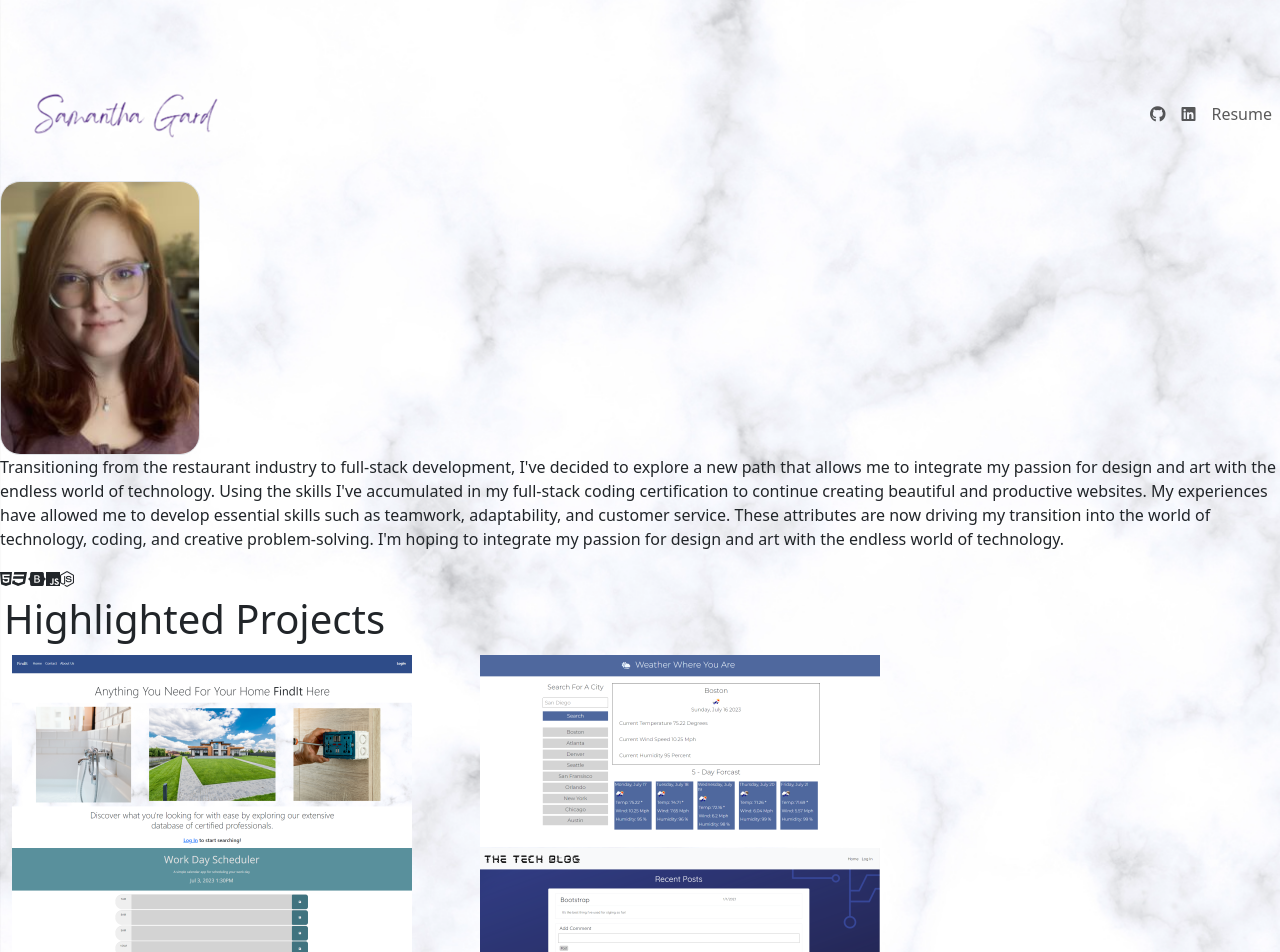
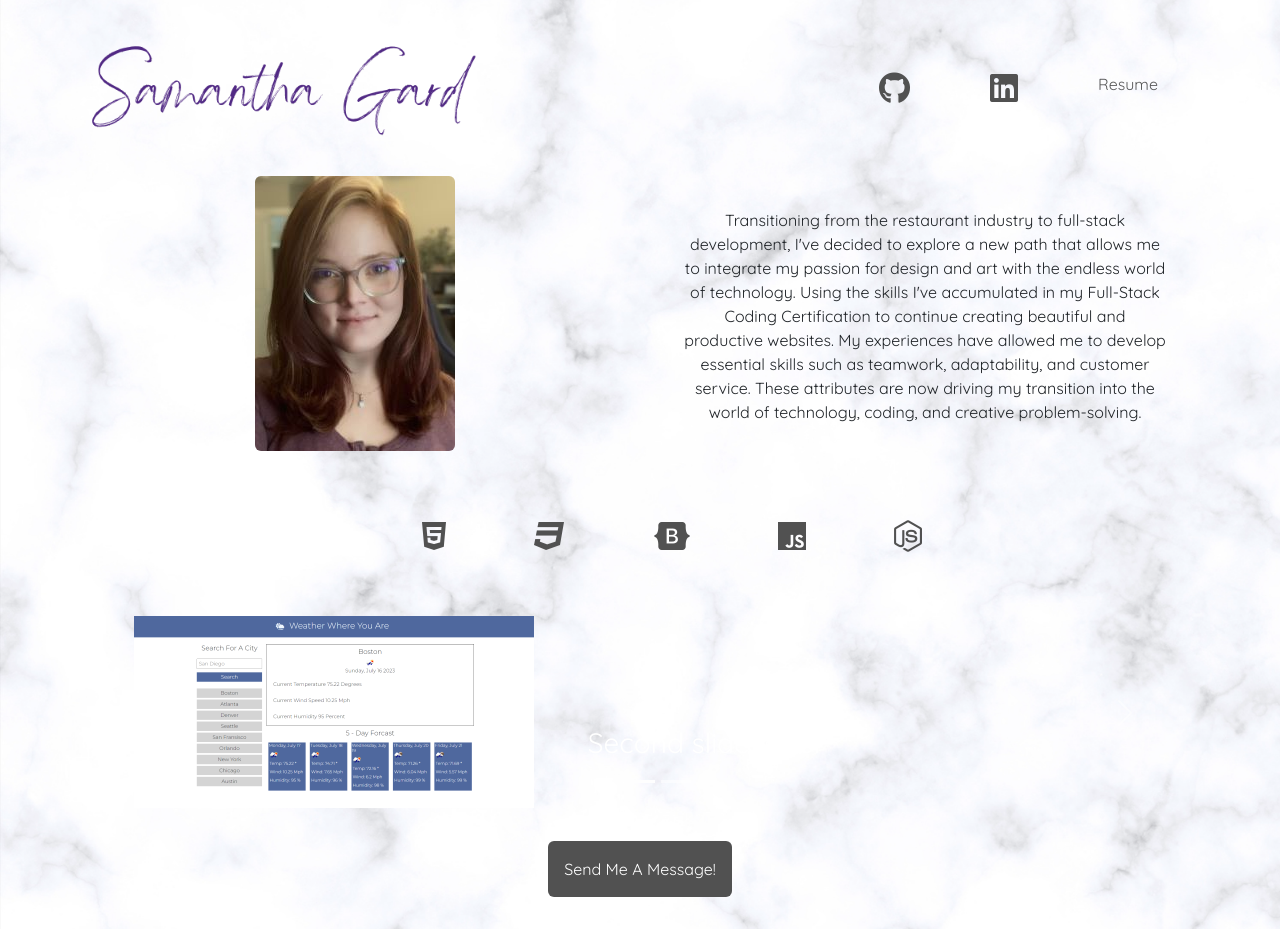
Before and after one commit to samanthagard13/SG-React-Portfolio, a React (Vite) app: page / in a window 1280 px wide. Shown: the top 952 px of the page. After the commit the page ends 929 px from the top, so only its background shows below. Built offline with nearby package versions, Linux system fonts and the light colour scheme.

Commit message:
react bootstrap changes

```diff
--- a/package.json
+++ b/package.json
@@ -13,6 +13,7 @@
     "bootstrap": "^5.3.2",
     "jquery": "^3.7.1",
     "react": "^18.2.0",
+    "react-bootstrap": "^2.9.1",
     "react-dom": "^18.2.0"
   },
   "devDependencies": {
--- a/src/App.css
+++ b/src/App.css
@@ -7,47 +7,23 @@ body {
 #root {
   max-width: 1280px;
   margin: 0 auto;
+  font-family: Quicksand;
 }
 
-.logo {
-  width: 250px;
-  padding: 1.5em;
-  will-change: filter;
-  transition: filter 300ms;
+nav {
+  margin-top: 1.5em;
 }
 
-.navbar-toggler-icon {
-  border: none;
+.about {
+  margin-top: 1.5em;
 }
 
-.photo {
-  border-radius: 20px;
-  border-color: black;
+i {
+  color: rgb(81, 81, 81);
+  font-size: 2em;
+  margin: 1em;
 }
 
 ul {
   list-style: none;
 }
-
-.container {
-  display: flex;
-  flex-wrap: wrap;
-}
-
-.item {
-  flex-grow: 1;
-  flex-basis: 200;
-}
-
-.contact-btn {
-  background-color:  #512984;
-  border-radius: 20px;
-}
-
-.card {
-  padding: 2em;
-}
-
-.read-the-docs {
-  color: #888;
-}
--- a/src/App.jsx
+++ b/src/App.jsx
@@ -4,7 +4,7 @@ import NavBar from './components/NavBar';
 import AboutMe from './components/AboutMe';
 import Skills from './components/Skills';
 import Projects from './components/Projects';
-import Footer from './components/Footer';
+import Contact from './components/Contact';
 import 'bootstrap/dist/css/bootstrap.min.css';
 import 'bootstrap/dist/js/bootstrap.bundle.min.js';
 
@@ -23,7 +23,7 @@ return (
   <Projects />
 
 
-  <Footer/>
+  <Contact/>
 
   </div>
 
--- a/src/components/AboutMe.jsx
+++ b/src/components/AboutMe.jsx
@@ -1,23 +1,33 @@
-import React from 'react';
-import 'bootstrap/dist/css/bootstrap.min.css';
-import 'bootstrap/dist/js/bootstrap.bundle.min.js';
+import React from "react";
+import { Container, Row, Col, Image } from "react-bootstrap";
 
 function AboutMe() {
-    return (
-        <div>
-            <img className="border photo" width="200" src="/images/new-photo.jpg"></img>
-                <p>Transitioning from the restaurant industry to full-stack
+  return (
+    <Container className="text-center about">
+      <Row>
+        <Col xs lg="6">
+          <Image
+            src="/images/new-photo.jpg"
+            alt="Photo"
+            rounded
+          />
+        </Col>
+        <Col xs lg="6">
+          <p style={{margin: "2em"}}>
+            Transitioning from the restaurant industry to full-stack
             development, I've decided to explore a new path that allows me to
             integrate my passion for design and art with the endless world of
-            technology. Using the skills I've accumulated in my full-stack
-            coding certification to continue creating beautiful and
-            productive websites. My experiences have allowed me to develop essential skills such as
-            teamwork, adaptability, and customer service. These attributes are
-            now driving my transition into the world of technology, coding, and
-            creative problem-solving. I'm hoping to integrate my passion for design and art with the
-            endless world of technology.</p>
-        </div>
-    )
-};
+            technology. Using the skills I've accumulated in my Full-Stack
+            Coding Certification to continue creating beautiful and productive
+            websites. My experiences have allowed me to develop essential skills
+            such as teamwork, adaptability, and customer service. These
+            attributes are now driving my transition into the world of
+            technology, coding, and creative problem-solving.
+          </p>
+        </Col>
+      </Row>
+    </Container>
+  );
+}
 
 export default AboutMe;
--- /dev/null
+++ b/src/components/Contact.jsx
@@ -0,0 +1,16 @@
+import React from "react";
+import { Container, Row, Button } from "react-bootstrap";
+
+function Contact() {
+  return (
+    <Container className="d-flex justify-content-center align-items-center">
+      <Row className="text-center">
+            <a href="mailto:samantha.gard13@gmail.com">
+              <Button style={{backgroundColor: "#515151", border: "none", padding: "1em", margin: "2em"}} className="contact-btn">Send Me A Message!</Button>
+            </a>
+      </Row>
+    </Container>
+  );
+}
+
+export default Contact;
--- a/src/components/Footer.jsx
+++ /dev/null
@@ -1,20 +0,0 @@
-import React from 'react';
-import 'bootstrap/dist/css/bootstrap.min.css';
-import 'bootstrap/dist/js/bootstrap.bundle.min.js';
-
-function Footer() {
-    return (
-        <div>
-            <h2 className="display-6">Contact Me</h2>
-            <ul>
-                <li>Currently Working Towards A Position In The Web Design And Development Field</li>
-                <li>
-                    <a href="mailto:samantha.gard13@gmail.com"><button className="contact-btn m-2">Send Me A Message!</button></a>
-                </li>
-            </ul>
-        </div>
-    );
-}
-
-
-export default Footer;
--- a/src/components/NavBar.jsx
+++ b/src/components/NavBar.jsx
@@ -1,56 +1,31 @@
-import React from 'react';
-import 'bootstrap/dist/css/bootstrap.min.css';
-import 'bootstrap/dist/js/bootstrap.bundle.min.js';
+import React from "react";
+import { Navbar, Container, Nav } from "react-bootstrap";
 
 function NavBar() {
-    return (
+  return (
+    <Navbar>
+      <Container>
+        <Navbar.Brand href="#home">
+          <img src="./images/SamanthaG-purple.png" alt="Samantha Gard" />
+        </Navbar.Brand>
 
-      <nav className="navbar navbar-expand-lg mt-5">
-      <a className="navbar-brand" href="/"><img
-          className="logo"
-          src="./images/SamanthaG-purple.png"
-          alt="Samantha Gard"
-        /></a>
-      <button
-        className="navbar-toggler"
-        type="button"
-        data-toggle="collapse"
-        data-target="#navbarNav"
-        aria-controls="navbarNav"
-        aria-expanded="false"
-        aria-label="Toggle navigation"
-      >
-        <span className="navbar-toggler-icon"></span>
-      </button>
-      <div className="collapse navbar-collapse justify-content-end" id="navbarNav">
-        <ul className="navbar-nav">
-          <li className="nav-item">
-            <a
-              className="nav-link"
-              target="blank"
-              href="https://github.com/samanthagard13"
-            ><i className='fab fa-github'></i></a>
-          </li>
-          <li className="nav-item">
-            <a
-              className="nav-link"
-              target="blank"
-              href="https://www.linkedin.com/in/samantha-gard-47599b269"
-            ><i className='fab fa-linkedin'></i></a>
-          </li>
-          <li className="nav-item">
-            <a
-              className="nav-link"
-              target="blank"
-              href="https://docs.google.com/document/d/1JIaw8u_5AKz1DxoVVX4aDPMrclz10sqJNAM1qPkprvY/edit?usp=sharing"
-            >Resume</a>
-          </li>
-          </ul>
-      </div>
-      </nav>
+        <Navbar.Toggle aria-controls="basic-navbar-nav" />
+        <Navbar.Collapse id="basic-navbar-nav" className="justify-content-end">
+          <Nav>
+            <Nav.Link target="_blank" href="https://github.com/samanthagard13">
+              <i className="fab fa-github"></i>
+            </Nav.Link>
+            <Nav.Link target="_blank" href="https://www.linkedin.com/in/samantha-gard-47599b269">
+              <i className="fab fa-linkedin"></i>
+            </Nav.Link>
+            <Nav.Link style={{margin: "2em"}} target="_blank" href="https://docs.google.com/document/d/1JIaw8u_5AKz1DxoVVX4aDPMrclz10sqJNAM1qPkprvY/edit?usp=sharing">
+              Resume
+            </Nav.Link>
+          </Nav>
+        </Navbar.Collapse>
+      </Container>
+    </Navbar>
+  );
+}
 
-
-        )
-    };
-
-    export default NavBar;
+export default NavBar;
--- a/src/components/Projects.jsx
+++ b/src/components/Projects.jsx
@@ -1,30 +1,29 @@
-import React from 'react';
-import 'bootstrap/dist/css/bootstrap.min.css';
-import 'bootstrap/dist/js/bootstrap.bundle.min.js';
+import Carousel from 'react-bootstrap/Carousel';
+
 
 function Projects() {
-    return (
-        <div className='w-75'>
-           <h2 className="display-6 p-1">Highlighted Projects</h2>
-           <div className="project-list">
-                <ul className="container justify-content-center">
-                    <li className="item">
-                        <a href="https://github.com/elcaine/FindIt" target="_blank"><img src="/images/homepage.png" className="img-size" alt="Project 1" /></a>
-                    </li>
-                    <li className="item">
-                        <a href="https://github.com/samanthagard13/Weather-Where-You-Are" target="_blank"><img src="/images/weather-site.png" className="img-size" alt="Project 2" /></a>
-                    </li>
-                    <li className="item">
-                        <a href="https://github.com/samanthagard13/Work-Day-Scheduler" target="_blank"><img src="/images/Screenshot.png" className="img-size" alt="Project 3" /></a>
-                    </li>
-                    <li className="item">
-                        <a href="https://github.com/samanthagard13/tech-blog" target="_blank"><img src="/images/tech-blog.png" className="img-size" alt="Project 4" /></a>
-                    </li>
-                </ul>
-           </div>
-        </div>
-    );
+  return (
+    <Carousel>
+      <Carousel.Item>
+        <img src="/images/homepage.png" text="Find It"></img>
+        <Carousel.Caption>
+          <h3>First slide label</h3>
+        </Carousel.Caption>
+      </Carousel.Item>
+      <Carousel.Item>
+        <img src="/images/weather-site.png"></img>
+        <Carousel.Caption>
+          <h3>Second slide label</h3>
+        </Carousel.Caption>
+      </Carousel.Item>
+      <Carousel.Item>
+      <img src="/images/Screenshot.png"></img>
+        <Carousel.Caption>
+          <h3>Third slide label</h3>
+        </Carousel.Caption>
+      </Carousel.Item>
+    </Carousel>
+  );
 }
 
-
 export default Projects;
--- a/src/components/Skills.jsx
+++ b/src/components/Skills.jsx
@@ -1,17 +1,28 @@
-import React from 'react';
-import 'bootstrap/dist/css/bootstrap.min.css';
-import 'bootstrap/dist/js/bootstrap.bundle.min.js';
+import React from "react";
+import { Container, Row, Col } from "react-bootstrap";
 
 function Skills() {
-    return (
-    <div className='icon-list'>
-        <a><i className='fab fa-html5'></i></a>
-        <a><i className='fab fa-css3'></i></a>
-        <a><i className='fab fa-bootstrap'></i></a>
-        <a><i className='fab fa-js'></i></a>
-        <a><i className='fab fa-node-js'></i></a>
-    </div>
-    )
+  return (
+    <Container style={{margin: "2em"}} className="d-flex justify-content-center align-items-center">
+      <Row>
+        <Col>
+          <i className='fab fa-html5' alt='HTML5'></i>
+        </Col>
+        <Col>
+          <i className='fab fa-css3' alt='CSS3'></i>
+        </Col>
+        <Col>
+          <i className='fab fa-bootstrap' alt='Bootstrap'></i>
+        </Col>
+        <Col>
+          <i className='fab fa-js' alt='JavaScript'></i>
+        </Col>
+        <Col>
+          <i className='fab fa-node-js' alt='Node.js'></i>
+        </Col>
+      </Row>
+    </Container>
+  );
 }
 
 export default Skills;
```
Also changed, not shown: src/components/Photo.jsx (added, +14 -0 lines), public/images/SamanthaG-purple.png, 1 other file (tests, documents, lock files or other folders).
